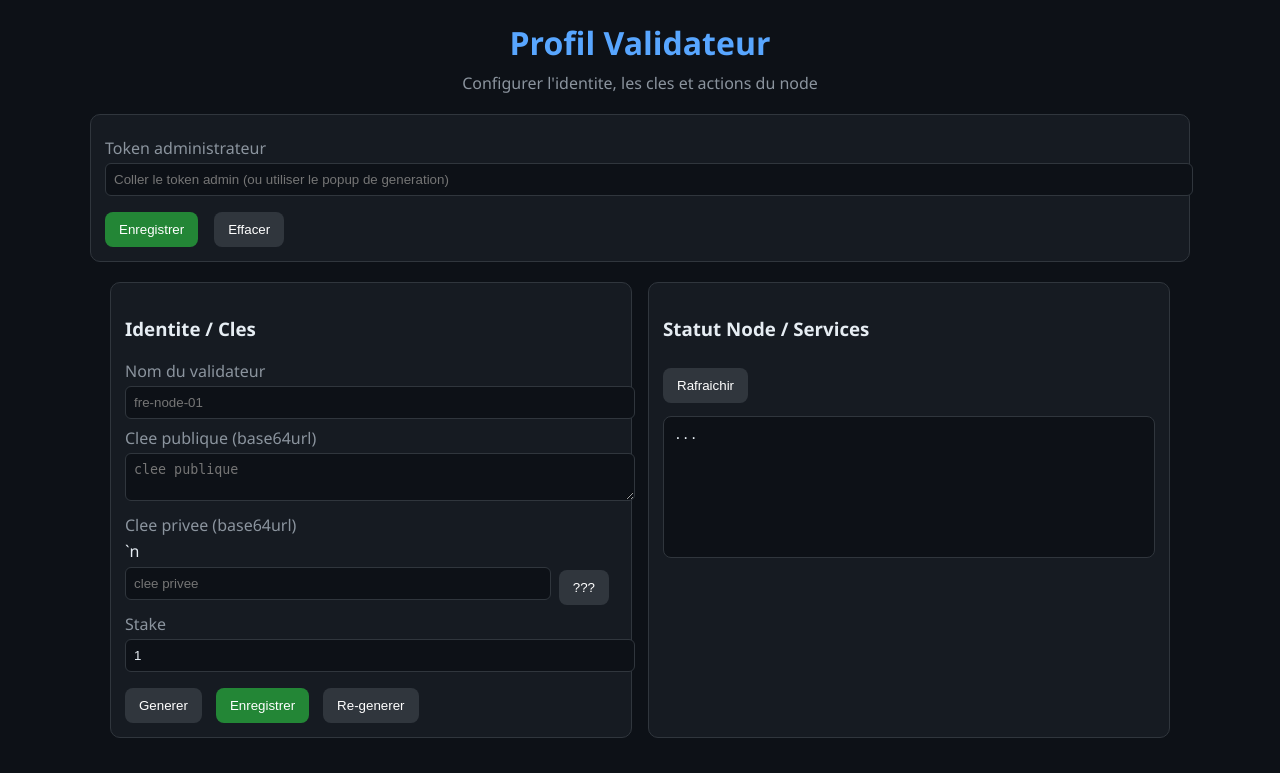
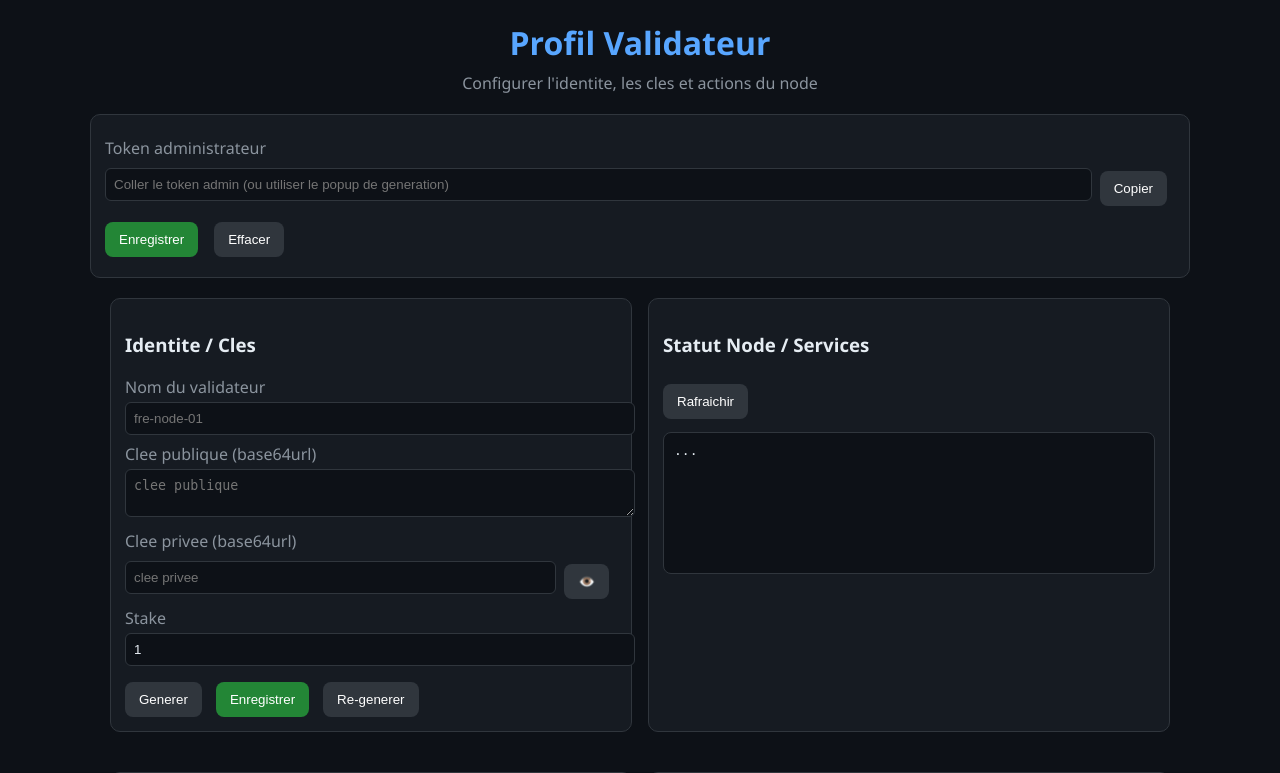
Before and after one commit to FRANCNUMERIQUE/fre_node, a FastAPI app: page /validator in a window 1280 px wide. Shown: the top 773 px of the page. Run offline with FastAPI, Linux system fonts and the light colour scheme.

Commit message:
Improve admin token generation flow and add copy button

```diff
--- a/dashboard/static/validator.js
+++ b/dashboard/static/validator.js
@@ -6,12 +6,14 @@
   const saveTokenBtn = $("saveToken");
   const clearTokenBtn = $("clearToken");
   const generateTokenBtn = $("generateAdminToken");
+  const copyTokenBtn = $("copyToken");
   const tokenModal = $("tokenModal");
   const tokenModalInfo = $("tokenModalInfo");
   const tokenModalInput = $("tokenModalInput");
   const tokenModalStatus = $("tokenModalStatus");
   const tokenModalSave = $("tokenModalSave");
   const tokenModalCancel = $("tokenModalCancel");
+  const tokenStatus = $("tokenStatus");
 
   const valName = $("valName");
   const valPub = $("valPub");
@@ -107,12 +109,20 @@
       if (tokenInput) tokenInput.value = tok;
       if (tokenModalInput) tokenModalInput.value = tok;
       if (tokenModalStatus) tokenModalStatus.textContent = "Token genere et enregistre localement.";
+      if (tokenStatus) tokenStatus.textContent = "Token genere et pre-rempli.";
       hideModal();
       refreshStatus();
       loadProfile();
       fetchWifiSta();
     } catch (e) {
-      if (tokenModalStatus) tokenModalStatus.textContent = "Erreur: " + e.message;
+      // Si le token existe déjà, on le récupère et on le pré-remplit
+      if (String(e.message).toLowerCase().includes("already set")) {
+        await fetchTokenStatus();
+        if (tokenModalStatus) tokenModalStatus.textContent = "Token deja present (pre-rempli).";
+        hideModal();
+      } else {
+        if (tokenModalStatus) tokenModalStatus.textContent = "Erreur: " + e.message;
+      }
     }
   };
 
@@ -350,6 +360,7 @@
     }
     saveToken(t);
     if (actionStatus) actionStatus.textContent = "Token enregistre.";
+    if (tokenStatus) tokenStatus.textContent = "Token enregistre localement.";
     hideModal();
     refreshStatus();
     loadProfile();
@@ -371,6 +382,7 @@
     saveToken(t);
     if (tokenInput) tokenInput.value = t;
     if (tokenModalStatus) tokenModalStatus.textContent = "Token enregistre localement.";
+    if (tokenStatus) tokenStatus.textContent = "Token enregistre localement.";
     hideModal();
     refreshStatus();
     loadProfile();
@@ -379,6 +391,19 @@
 
   if (tokenModalCancel) tokenModalCancel.onclick = hideModal;
   if (generateTokenBtn) generateTokenBtn.onclick = generateAdminToken;
+  if (copyTokenBtn) copyTokenBtn.onclick = async () => {
+    const t = tokenInput?.value || "";
+    if (!t) {
+      if (tokenStatus) tokenStatus.textContent = "Rien a copier (token vide).";
+      return;
+    }
+    try {
+      await navigator.clipboard.writeText(t);
+      if (tokenStatus) tokenStatus.textContent = "Token copie dans le presse-papiers.";
+    } catch (e) {
+      if (tokenStatus) tokenStatus.textContent = "Impossible de copier: " + e.message;
+    }
+  };
 
   if (refreshStatusBtn) refreshStatusBtn.onclick = refreshStatus;
   if (restartNodeBtn) restartNodeBtn.onclick = () => restartService("fre_node");
--- a/dashboard/templates/validator.html
+++ b/dashboard/templates/validator.html
@@ -30,11 +30,15 @@
     <!-- Token admin -->
     <div class="card">
         <label>Token administrateur</label>
-        <input id="token" type="text" placeholder="Coller le token admin (ou utiliser le popup de generation)">
+        <div style="display:flex; gap:8px; align-items:center;">
+          <input id="token" type="text" placeholder="Coller le token admin (ou utiliser le popup de generation)" style="flex:1;">
+          <button class="secondary" id="copyToken">Copier</button>
+        </div>
         <div style="margin-top:8px; display:flex; gap:8px; flex-wrap:wrap;">
             <button id="saveToken">Enregistrer</button>
             <button class="secondary" id="clearToken">Effacer</button>
         </div>
+        <div class="status" id="tokenStatus"></div>
     </div>
 
     <div class="grid">
@@ -44,9 +48,10 @@
             <input id="valName" type="text" placeholder="fre-node-01">
             <label>Clee publique (base64url)</label>
             <textarea id="valPub" rows="2" placeholder="clee publique"></textarea>
-            <label>Clee privee (base64url)</label>`n            <div style="display:flex; gap:8px; align-items:center;">
-            <input id="valPriv" type="password" placeholder="clee privee" style="flex:1;">
-              <button class="secondary" id="togglePriv">???</button>
+            <label>Clee privee (base64url)</label>
+            <div style="display:flex; gap:8px; align-items:center;">
+              <input id="valPriv" type="password" placeholder="clee privee" style="flex:1;">
+              <button class="secondary" id="togglePriv">👁️</button>
             </div>
             <label>Stake</label>
             <input id="valStake" type="number" value="1" min="1">
```
